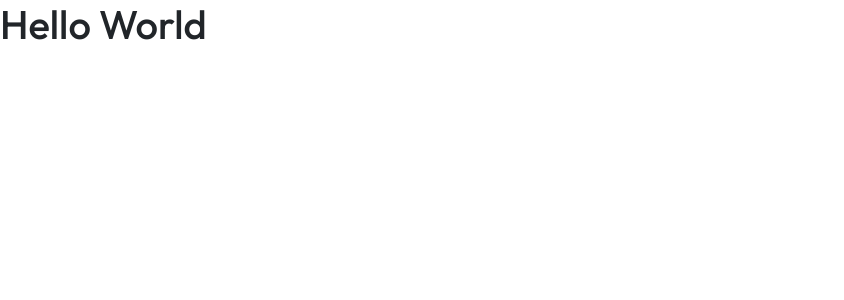
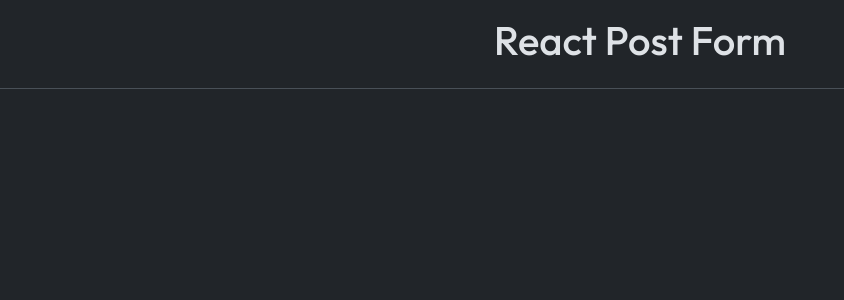
Before and after one commit to lorussogiacomoluca/react-post-form, a React (Vite) app: page / in a window 1280 px wide. Shown: the top 300 px of the page, without its empty margins (0-844 px from the left). Built offline with nearby package versions, Linux system fonts and the light colour scheme.

Commit message:
[UPD]  Created navbar component

```diff
--- a/index.html
+++ b/index.html
@@ -25,7 +25,7 @@
     />
     <title>Post Form</title>
   </head>
-  <body>
+  <body data-bs-theme="dark">
     <div id="root"></div>
     <script type="module" src="/src/main.jsx"></script>
   </body>
--- a/src/App.jsx
+++ b/src/App.jsx
@@ -1,7 +1,9 @@
+import Navbar from "./components/Navbar";
+
 function App() {
   return (
     <>
-      <h1>Hello World</h1>
+      <Navbar />
     </>
   );
 }
--- /dev/null
+++ b/src/components/Navbar.jsx
@@ -0,0 +1,17 @@
+import React from "react";
+
+const Navbar = () => {
+  return (
+    <>
+      <div className="container-fluid p-3 border-bottom ">
+        <div className="container">
+          <div className="row">
+            <h1 className="text-center">React Post Form</h1>
+          </div>
+        </div>
+      </div>
+    </>
+  );
+};
+
+export default Navbar;
```
